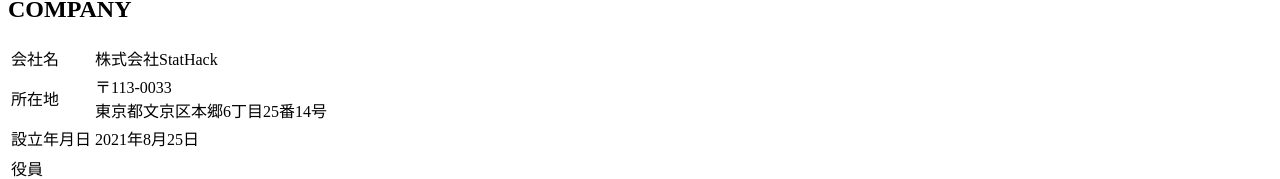
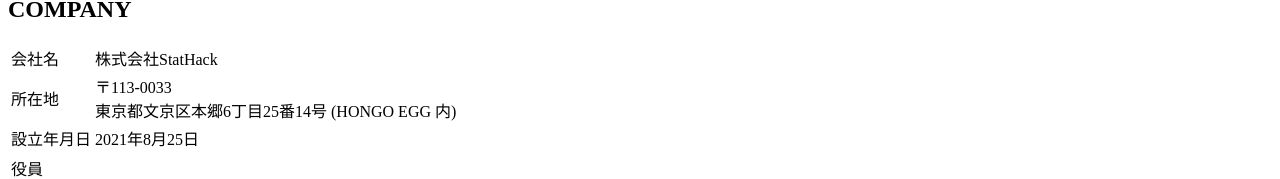
Before and after one commit to stathack2021/homepage, a Next.js app in the folder app/: page / in a window 1280 px wide. Shown: the part 11680-11859 px from the top of the page. Built offline with nearby package versions, Linux system fonts and the light colour scheme.

Commit message:
[update] address (add HONGO EGG)

```diff
--- a/app/pages/index.tsx
+++ b/app/pages/index.tsx
@@ -409,7 +409,7 @@ export const Home = (): JSX.Element => {
                       </tr>
                       <tr>
                         <td>所在地</td>
-                        <td>〒113-0033<br />東京都文京区本郷6丁目25番14号</td>
+                        <td>〒113-0033<br />東京都文京区本郷6丁目25番14号 (HONGO EGG 内)</td>
                       </tr>
                       <tr>
                         <td>設立年月日</td>
```
